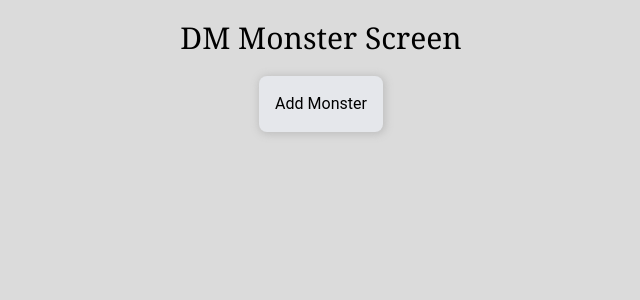
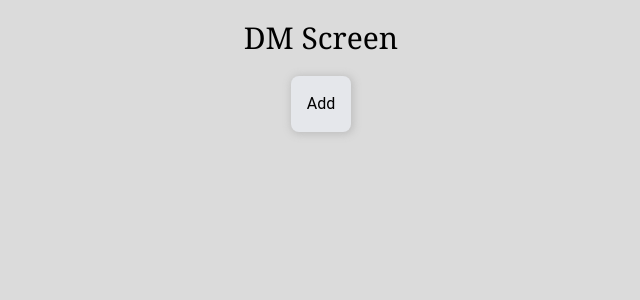
Before and after one commit to odylic/nextjs-dm-monster-screen, a Next.js app: page / in a window 1280 px wide. Shown: the top 300 px of the page, without its empty margins (319-959 px from the left). Built offline with nearby package versions, Linux system fonts and the light colour scheme.

Commit message:
chore: took away Monster

```diff
--- a/pages/index.tsx
+++ b/pages/index.tsx
@@ -27,7 +27,7 @@ export default function Home() {
       <Head>
         <title>DM Screen</title>
       </Head>
-      <h1 className="text-3xl m-5 font-serif">DM Monster Screen</h1>
+      <h1 className="text-3xl m-5 font-serif">DM Screen</h1>
       <button
         className="rounded-lg shadow-monsterCard p-4 bg-gray-200"
         onClick={(e) => {
@@ -35,7 +35,7 @@ export default function Home() {
           createMonster();
         }}
       >
-        Add Monster
+        Add
       </button>
       <div className="flex flex-wrap">
         {monsterList.map((monster: Monster) => {
--- a/src/components/MonsterCard.tsx
+++ b/src/components/MonsterCard.tsx
@@ -41,7 +41,7 @@ const MonsterCard = ({ hp, id, temp }: Monster) => {
           <input
             type="text"
             className="text-center text-xl w-60 h-10 rounded-md"
-            placeholder="Monster Name"
+            placeholder="Name"
           />
         </div>
         {/* HP */}
```
